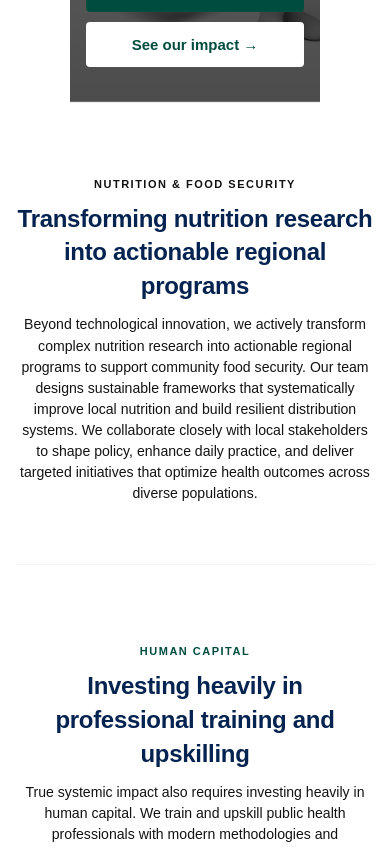
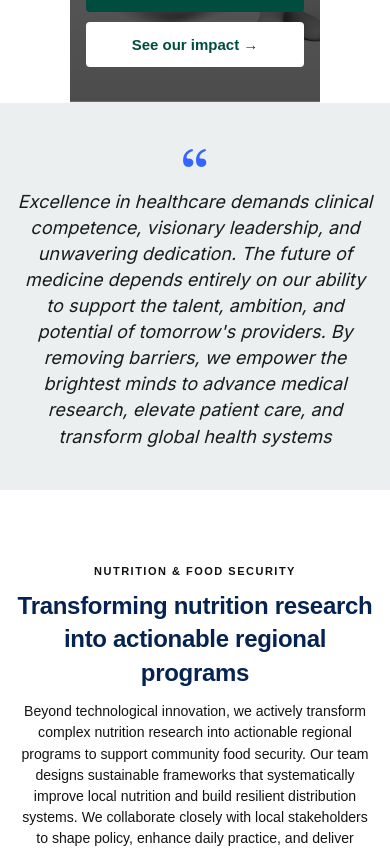
Before and after one commit to stevemichaelfoundation-sys/Steve-Michael-Consulting-Group, a Next.js app: page / in a window 390 px wide. Shown: the part 1014-1862 px from the top of the page. Built offline with nearby package versions, Linux system fonts and the light colour scheme.

Commit message:
added a quote

```diff
--- a/app/branches/branches.css
+++ b/app/branches/branches.css
@@ -711,3 +711,119 @@
     transform: translateY(-4px) !important;
   }
 }
+
+
+@media screen and (max-width: 768px) {
+
+  header.header,
+  header,
+  header[class*="header"] {
+    display: flex !important;
+    flex-direction: column !important;
+    align-items: center !important;
+    justify-content: flex-start !important;
+    height: auto !important;
+    min-height: auto !important;
+    padding: 12px 16px !important;
+    background-color: #ffffff !important;
+    position: relative !important;
+    z-index: 99999 !important;
+  }
+
+  header.header > div,
+  header.header nav,
+  header.header ul,
+  header div,
+  .header-inner,
+  .header-actions,
+  header nav,
+  header ul {
+    display: flex !important;
+    flex-direction: column !important;
+    align-items: center !important;
+    justify-content: center !important;
+    width: 100% !important;
+    height: auto !important;
+    position: static !important;
+
+    border-radius: 4px !important;
+    padding: 6px 0 !important;
+    margin: 8px 0 0 0 !important;
+    visibility: visible !important;
+    opacity: 1 !important;
+  }
+
+
+  header a,
+  .header-inner a,
+  .header-actions a,
+  header nav a,
+  header.header a,
+  header nav *,
+
+  header a::after,
+  .header-inner a::after,
+  header nav a::after,
+  [class*="header"] a::after {
+    content: "▼" !important;
+    font-size: 9px !important;
+    color: #ffffff !important;
+    opacity: 0.8 !important;
+  }
+
+  header a:hover,
+  .header-inner a:hover {
+    background-color: rgba(255, 255, 255, 0.1) !important;
+    color: #ffffff !important;
+  }
+
+  header.header a:last-child,
+  .header-inner a:last-child {
+    border-bottom: none !important;
+  }
+
+  main section,
+  [class*="hero"],
+  main > div:first-of-type,
+  main > div:has(h1) {
+    display: flex !important;
+    flex-direction: column !important;
+    align-items: center !important;
+    justify-content: center !important;
+    text-align: center !important;
+    padding: 35px 16px !important;
+    width: 100% !important;
+    box-sizing: border-box !important;
+  }
+
+  main > div > div:has(h1) {
+    max-width: 100% !important;
+    width: 100% !important;
+    text-align: center !important;
+  }
+
+  main h1,
+  [class*="hero"] h1 {
+    font-size: 1.75rem !important;
+    line-height: 1.25 !important;
+    margin: 10px 0 !important;
+    color: #1c65b8 !important;
+  }
+
+  main p,
+  [class*="hero"] p {
+    font-size: 0.88rem !important;
+    line-height: 1.5 !important;
+    width: 100% !important;
+    margin: 0 auto 20px auto !important;
+  }
+
+  main div:has(button, a) {
+    display: flex !important;
+    flex-direction: column !important;
+    gap: 10px !important;
+    width: 100% !important;
+    max-width: 250px !important;
+    margin: 0 auto !important;
+  }
+}
--- a/app/globals.css
+++ b/app/globals.css
@@ -2152,3 +2152,82 @@ button:focus-visible {
     margin: 0 auto !important;
   }
 }
+
+.testimonial-container {
+  width: 100% !important;
+  background-color: #ebeff0 !important;
+  padding: 60px 24px !important;
+  display: flex !important;
+  justify-content: center !important;
+  align-items: center !important;
+  box-sizing: border-box !important;
+}
+
+.testimonial-content {
+  max-width: 850px !important;
+  width: 100% !important;
+  text-align: center !important;
+  display: flex !important;
+  flex-direction: column !important;
+  align-items: center !important;
+  gap: 16px !important;
+}
+
+.testimonial-quote-icon {
+  font-family: var(--font-fraunces), serif !important;
+  font-size: 80px !important;
+  line-height: 1 !important;
+  color: #3564ff !important;
+  height: 40px !important;
+  display: block !important;
+}
+
+.testimonial-text {
+  font-family: var(--font-inter), sans-serif !important;
+  font-size: 24px !important;
+  font-weight: 400 !important;
+  font-style: italic !important;
+
+  line-height: 1.5 !important;
+  color: #1a1a1a !important;
+  margin: 0 !important;
+}
+
+.testimonial-author-box {
+  display: flex !important;
+  flex-direction: column !important;
+  align-items: center !important;
+  gap: 4px !important;
+  margin-top: 12px !important;
+}
+
+.testimonial-author-name {
+  font-family: var(--font-inter), sans-serif !important;
+  font-size: 13px !important;
+  font-weight: 600 !important;
+  color: #4c97e2 !important;
+  text-transform: capitalize !important;
+}
+
+.testimonial-author-title {
+  font-family: var(--font-inter), sans-serif !important;
+  font-size: 12px !important;
+  font-weight: 400 !important;
+  color: #e1e6e7 !important;
+}
+
+@media screen and (max-width: 768px) {
+  .testimonial-container {
+    padding: 40px 16px !important;
+  }
+
+  .testimonial-text {
+    font-size: 18px !important;
+    line-height: 1.45 !important;
+  }
+
+  .testimonial-quote-icon {
+    font-size: 60px !important;
+    height: 30px !important;
+  }
+}
--- a/app/page.js
+++ b/app/page.js
@@ -812,6 +812,25 @@ export default function HomePage() {
                 </div>
               </div>
             </div>
+{/* Testimonial Quote Section */}
+      <section className="testimonial-container">
+       <div className="testimonial-content">
+          <span className="testimonial-quote-icon">“</span>
+
+          <p className="testimonial-text">
+            Excellence in healthcare demands clinical competence, visionary leadership, and unwavering dedication.
+            The future of medicine depends entirely on our ability to support the talent, ambition, and potential of tomorrow's providers.
+         By removing barriers, we empower the brightest minds to advance medical research, elevate patient care, and transform global health systems
+         </p>
+
+         {/* <div className="testimonial-author-box">
+           <span className="testimonial-author-name"> I will add partener once you have them</span>
+          <span className="testimonial-author-title">Financial Services</span>
+         </div> */}
+       </div>
+        </section>
+
+
 
             <section className="rows-section" style={{ backgroundColor: '#ffffff', padding: '20px 40px' }}>
               <div style={{ maxWidth: '1100px', margin: '0 auto', width: '100%', display: 'grid', gridTemplateColumns: 'repeat(auto-fit, minmax(200px, 1fr))', gap: '40px',maxWidth:'1100px' }}>
@@ -856,8 +875,8 @@ export default function HomePage() {
                   <FolderCard title="Impact stories" description="First-hand accounts from the people we work with." href="/impact-stories" tone="purple" />
                 </div>
               </div>
-            </section>
-             */}
+            </section> */}
+
             <ScopeSection />
           </>
         )}
```
Also changed, not shown: app/page.module.css (line endings or trailing spaces).
